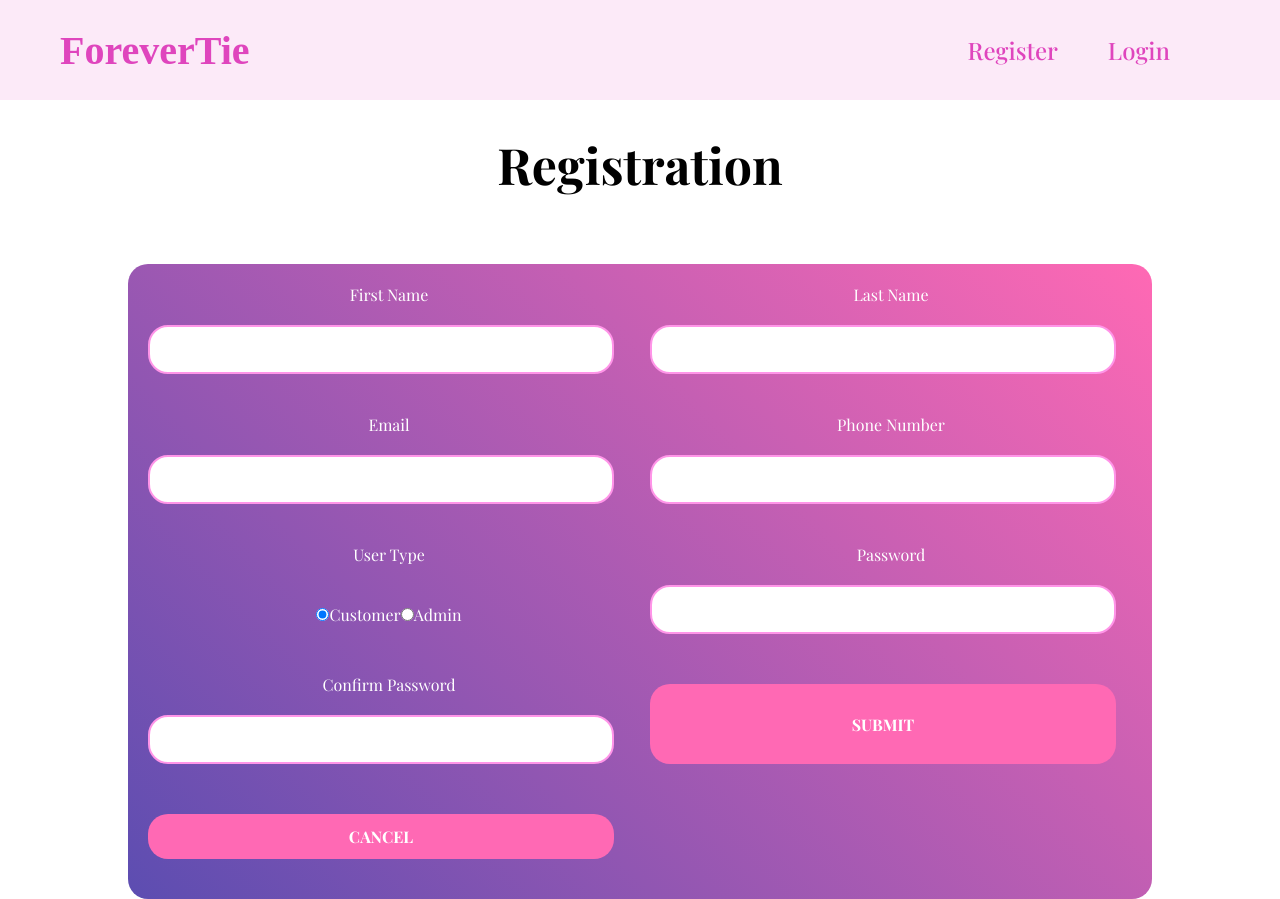
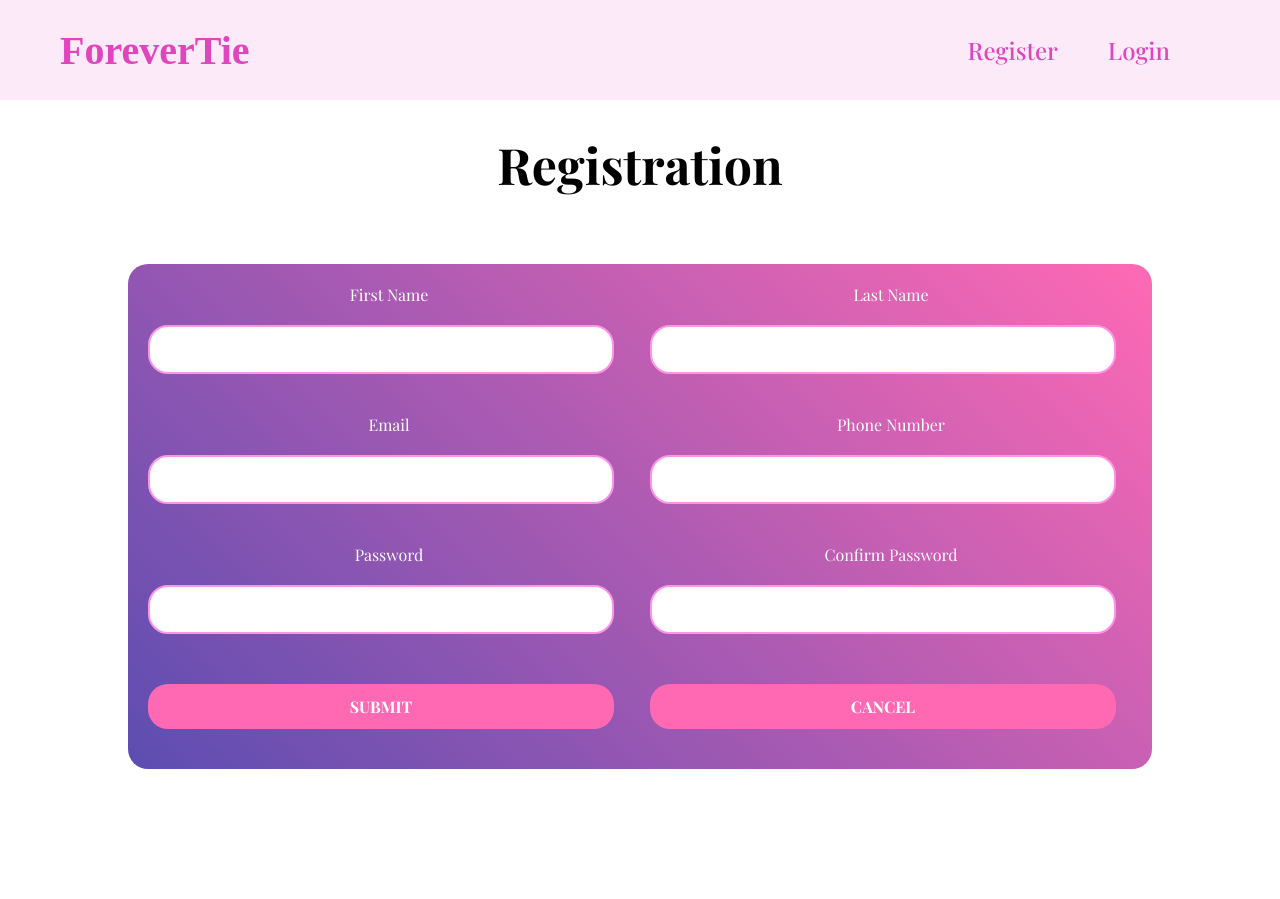
Before and after one commit to fyzullahsk/wedding, a React (Create React App) app in the folder marriage/: page /register in a window 1280 px wide. After the commit the page ends 800 px from the top, so only its background shows below. Built offline with nearby package versions, Linux system fonts and the light colour scheme; a web font is replaced by a local one.

Commit message:
Update Registration.jsx

```diff
--- a/marriage/src/Pages/Registration/Registration.jsx
+++ b/marriage/src/Pages/Registration/Registration.jsx
@@ -13,7 +13,7 @@ export default function Registration() {
         phone: '',
         password: '',
         confirmPassword: '',
-        userType: 'customer' // Default value for user type
+        userType: 'customer'
     });
 
     const handleChange = (event) => {
@@ -26,19 +26,29 @@ export default function Registration() {
 
     const handleSubmit = async (event) => {
         event.preventDefault();
-        if (values.userType !== 'customer' && values.userType !== 'admin') {
+        var regex = /[a-zA-Z]/;
+        // message;
+        console.log(values);
+        if (values.confirmPassword !=values.password) {
             // Display an error message or prevent form submission
-            console.error('Please select a user type (customer or admin)');
-            return;
+            // message+='Passwords do not match\n';
+            alert('Passwords do not match');
         }
+        if(regex.test(values.phone)){
+            alert(' invalid Phone Number');
+        }
+        else{
+
             try {
                 const response = await axios.post('http://localhost:8081/register', values);
-            console.log(response.data); // Handle successful registration response
+                // console.log(response.data); // Handle successful registration response
+                alert(response.data.message)
                 // Redirect to login page or any other desired action
                 navigate('/login');
             } catch (error) {
                 console.error('Registration error:', error.response.data);
                 // Handle error, display error messages, etc.
+            }
         }
     };
 
@@ -66,7 +76,7 @@ export default function Registration() {
                     <label htmlFor="phone">Phone Number</label>
                     <input type="tel" id="phone" name="phone" value={values.phone} onChange={handleChange} autoComplete="off" required />
                 </div>
-                <div className="item">
+                {/* <div className="item">
                     <label>User Type</label>
                     <div>
                         <label>
@@ -78,7 +88,7 @@ export default function Registration() {
                             Admin
                         </label>
                     </div>
-                </div>
+                </div> */}
                 <div className="item">
                     <label htmlFor="password">Password</label>
                     <input type="password" id="password" name="password" value={values.password} onChange={handleChange} autoComplete="off" required />
```
Lines whose indentation alone changed are shown as unchanged.
